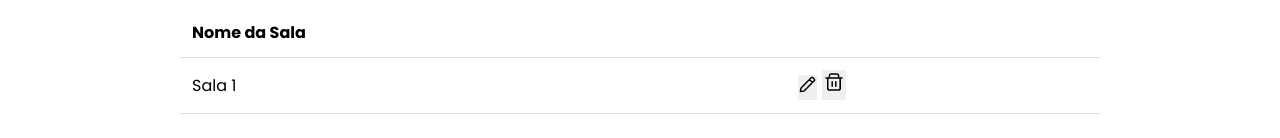
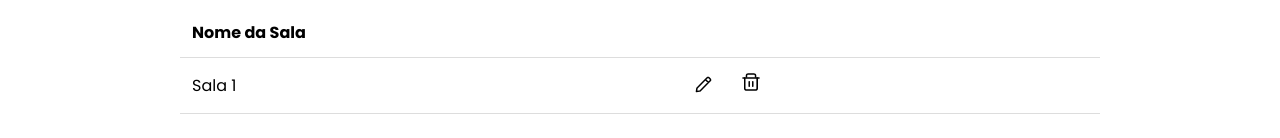
Before and after one commit to Univesp-Projeto-Integrador-TI/web-agendamento, a plain HTML site: page src/assets/pages/salas.html in a window 1280 px wide. Shown: the part 334-472 px from the top of the page. Drawn offline with Linux system fonts and the light colour scheme.

Commit message:
style: estilizando tabela nova-sala

```diff
--- a/src/assets/styles/salas.css
+++ b/src/assets/styles/salas.css
@@ -71,6 +71,17 @@ th, td {
   text-align: left;
 }
 
+
+td button{
+    text-align: center;
+    margin: 0px 20px 0px 0px;
+    width: 24px;
+    height: 24px;
+    border-radius: 4px;
+    background: none;
+    cursor: pointer;
+}
+
 .overlay {
   position: fixed;
   inset: 0;
```
